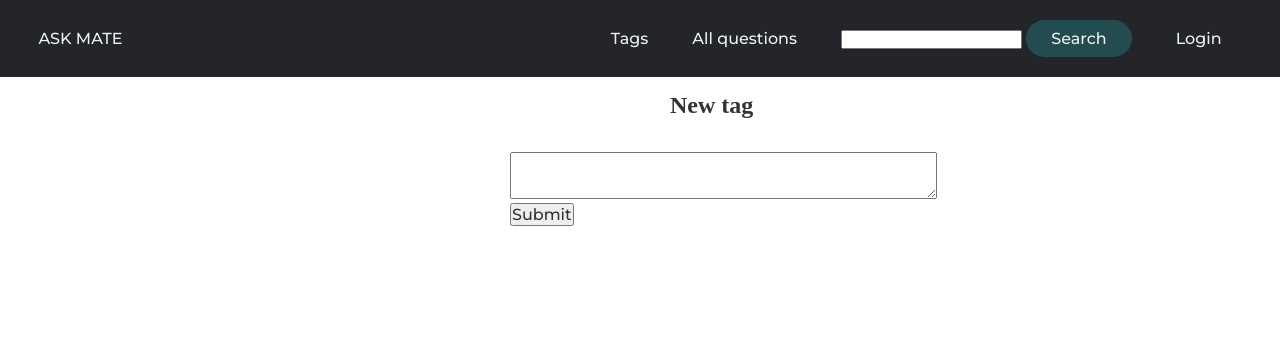
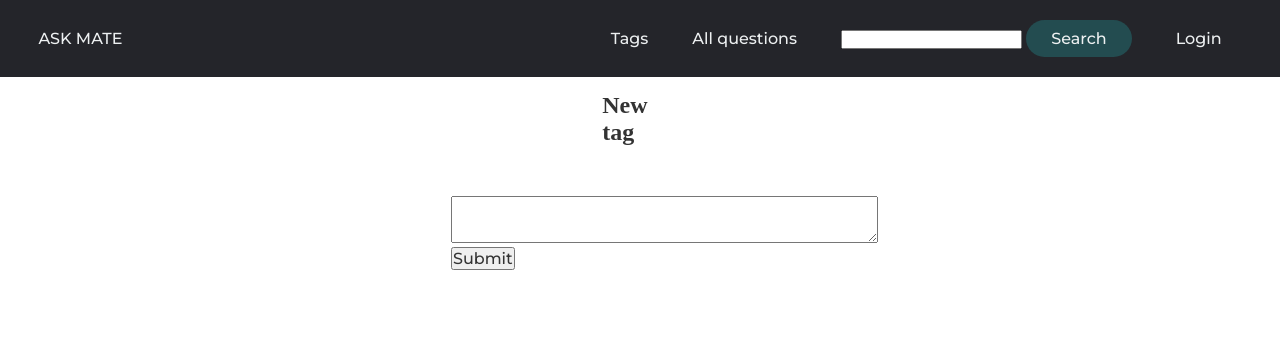
Before and after one commit to FilipKoniuszewski/ask-mate, a Flask app: page /1/create-tag in a window 1280 px wide. Shown: the top 337 px of the page. Run offline with Flask 2, Linux system fonts and the light colour scheme.

Commit message:
wyśrodkowanie

```diff
--- a/static/style.css
+++ b/static/style.css
@@ -260,8 +260,8 @@ hr.style2 {
 }
 
 .move-side {
-    margin-left: 40px;
-    margin-bottom: 20px;
+    margin-left: 3%;
+    margin-bottom: 2%;
 }
 
 hr.line-horizontal {
@@ -272,9 +272,9 @@ hr.line-horizontal {
 }
 
 .move-side1 {
-    margin: 15px 500px 0 500px;
+    margin: 2.5% 35% 0;
 }
 
 .move-title {
-    margin: 10px 500px 0 640px;
+    margin: 2% 44.5% 0;
 }
--- a/templates/create_new_tag.html
+++ b/templates/create_new_tag.html
@@ -3,7 +3,7 @@
 {% block content %}
     <style>
 .move-title {
-    margin: 10px 500px 0 660px;
+    margin: 10px 47% 0;
 }
     </style>
     <br><br><br>
```
